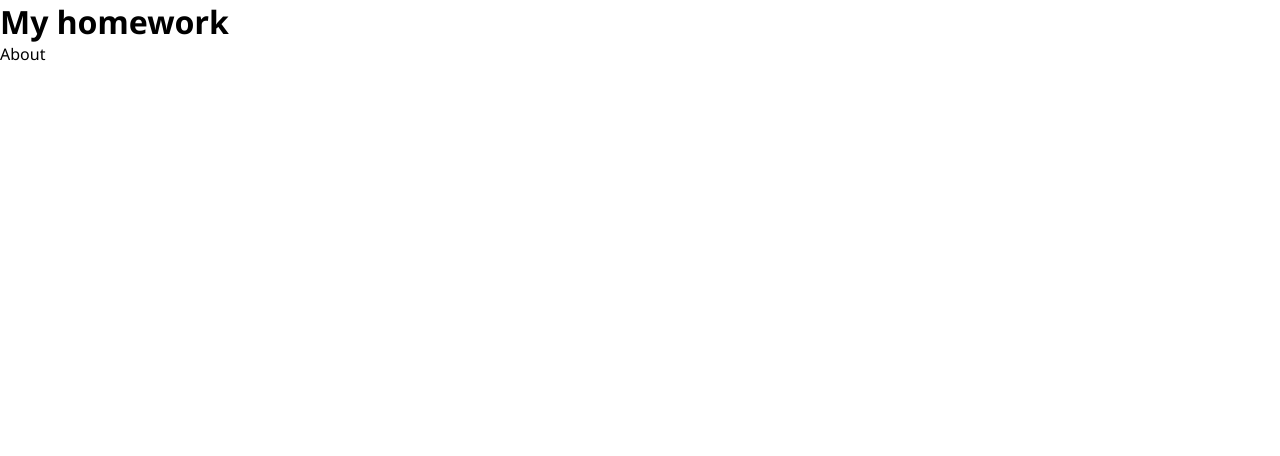
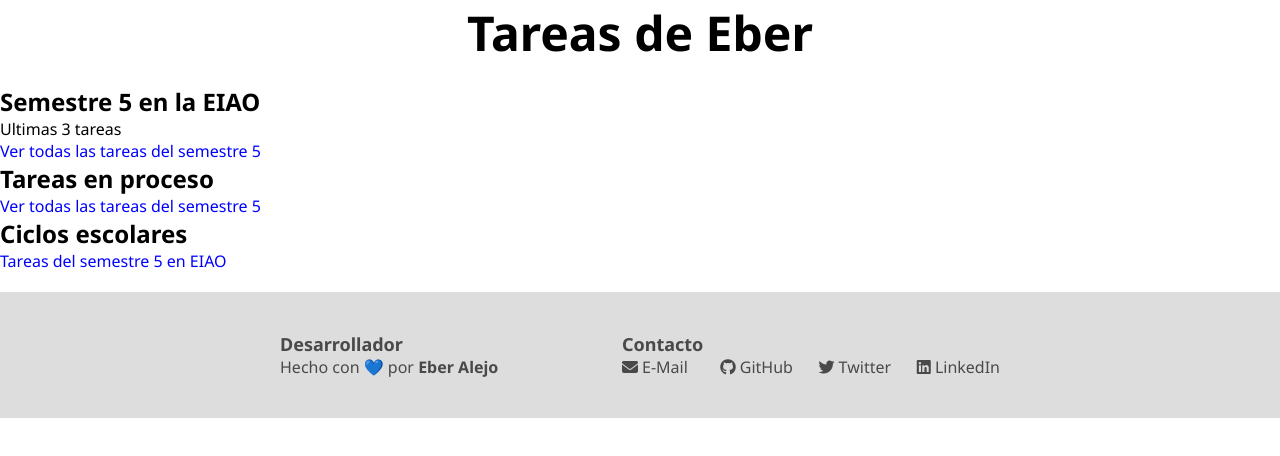
Before and after one commit to ch3ber-student/ch3ber-student.github.io, a website: page index.html in a window 1280 px wide. Drawn offline with Linux system fonts and the light colour scheme.

Commit message:
[ADD] html and css Add sections in html and styles

```diff
--- a/index.html
+++ b/index.html
@@ -5,6 +5,12 @@
     <meta name="viewport" content="width=device-width, initial-scale=1.0" />
     <meta http-equiv="X-UA-Compatible" content="ie=edge" />
     <title>Eber Alejo</title>
+
+    <!-- icons -->
+    <script
+      src="https://kit.fontawesome.com/0d89849159.js"
+      crossorigin="anonymous"
+    ></script>
 
     <!-- fonts -->
     <link rel="preconnect" href="https://fonts.googleapis.com" />
@@ -17,9 +23,88 @@
     <link rel="stylesheet" href="./src/styles/index.css" />
   </head>
   <body>
-    <h1>My homework</h1>
-    <main>
-      <a href="https://ch3ber.github.io" target="_blank">About</a>
+    <h1 class="title-1 text-center">Tareas de Eber</h1>
+
+    <main class="container main">
+      <section>
+        <h2 class="title-2">Semestre 5 en la EIAO</h2>
+        <p>Ultimas 3 tareas</p>
+        <!-- homeworks cards -->
+        <a href="/semestre5/index.html" class="link"
+          >Ver todas las tareas del semestre 5</a
+        >
+      </section>
+      <section>
+        <h2 class="title-2">Tareas en proceso</h2>
+        <!-- homeworks cards -->
+        <a href="/semestre5/index.html" class="link"
+          >Ver todas las tareas del semestre 5</a
+        >
+      </section>
+      <section>
+        <h2 class="title-2">Ciclos escolares</h2>
+        <ul>
+          <li>
+            <a href="/semestre5/index.html" class="link"
+              >Tareas del semestre 5 en EIAO</a
+            >
+          </li>
+        </ul>
+      </section>
     </main>
+
+    <footer class="footer">
+      <div class="footer__content container">
+        <section>
+          <h3 class="title-3">Desarrollador</h3>
+          <p class="">Hecho con &#128153; por <strong>Eber Alejo</strong></p>
+        </section>
+
+        <section>
+          <h3 class="title-3">Contacto</h3>
+          <ul class="footer__contact">
+            <li>
+              <a class="footer__link" href="mailto:eber4202@hotmail.com">
+                <i class="fa-solid fa-envelope"></i>
+                E-Mail
+              </a>
+            </li>
+            <li>
+              <a
+                class="footer__link"
+                rel="noreferrer"
+                href="https://github.com/ch3ber"
+                target="_blank"
+              >
+                <i class="fa-brands fa-github"></i>
+                GitHub
+              </a>
+            </li>
+            <li>
+              <a
+                class="footer__link"
+                rel="noreferrer"
+                href="https://twitter.com/ch3ber_dev"
+                target="_blank"
+              >
+                <i class="fa-brands fa-twitter"></i>
+                Twitter
+              </a>
+            </li>
+            <li>
+              <a
+                class="footer__link"
+                rel="noreferrer"
+                href="https://www.linkedin.com/in/eberalejo"
+                target="_blank"
+              >
+                <i class="fa-brands fa-linkedin"></i>
+                LinkedIn
+              </a>
+            </li>
+          </ul>
+        </section>
+      </div>
+    </footer>
   </body>
 </html>
--- a/src/styles/base/globals.css
+++ b/src/styles/base/globals.css
@@ -1,18 +1,20 @@
 html {
   font-size: 62.5%;
 }
-
 body {
   font-family: 'Noto Sans', sans-serif, Arial;
   font-size: 1.6rem;
 }
-
 img {
   max-width: 100%;
   width: 100%;
 }
-
 a {
   text-decoration: none;
   color: inherit;
 }
+ul {
+  list-style: none;
+  padding: 0;
+  margin: 0;
+}
--- /dev/null
+++ b/src/styles/base/utils.css
@@ -0,0 +1,22 @@
+.title-1 {
+  font-weight: bold;
+  font-size: 4.8rem;
+}
+.title-2 {
+  font-weight: bold;
+  font-weight: 3rem;
+}
+.title-3 {
+  font-weight: bold;
+  font-size: 1.8rem;
+}
+.link {
+  color: #00f;
+}
+.text-center {
+  text-align: center;
+}
+.container {
+  max-width: min(90%, var(--container-size));
+  margin: 0 auto;
+}
--- /dev/null
+++ b/src/styles/base/vars.css
@@ -0,0 +1,3 @@
+:root {
+  --container-size: 72rem;
+}
--- a/src/styles/index.css
+++ b/src/styles/index.css
@@ -1,2 +1,7 @@
 @import url('./base/reset.css');
 @import url('./base/globals.css');
+@import url('./base/utils.css');
+@import url('./base/vars.css');
+
+@import url('./layout/main.css');
+@import url('./layout/footer.css');
--- /dev/null
+++ b/src/styles/layout/footer.css
@@ -0,0 +1,32 @@
+.footer {
+  background-color: #ddd;
+  padding: 4rem;
+  color: rgb(73, 73, 73);
+  text-align: left;
+}
+.footer__content {
+  display: flex;
+  flex-direction: column;
+  gap: 3rem;
+  justify-content: space-between;
+}
+@media (min-width: 768px) {
+  .footer__content {
+    flex-direction: row;
+  }
+}
+.footer__contact {
+  display: grid;
+  grid-template-columns: repeat(2, 1fr);
+  gap: 1.5rem;
+}
+@media (min-width: 768px) {
+  .footer__contact {
+    grid-template-columns: repeat(4, 1fr);
+  }
+}
+.footer__link:hover {
+  opacity: 0.7;
+  text-decoration: underline;
+  transition: opacity 300ms linear;
+}
--- /dev/null
+++ b/src/styles/layout/main.css
@@ -0,0 +1,3 @@
+.main {
+  margin: 2rem 0;
+}
```
Also changed, not shown: semestre5/index.html (added, +14 -0 lines).
